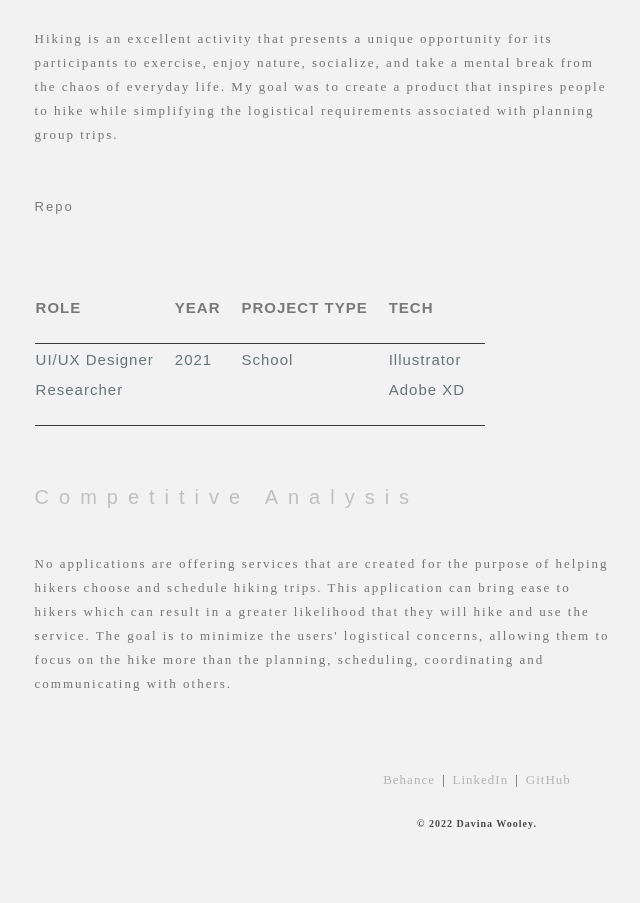
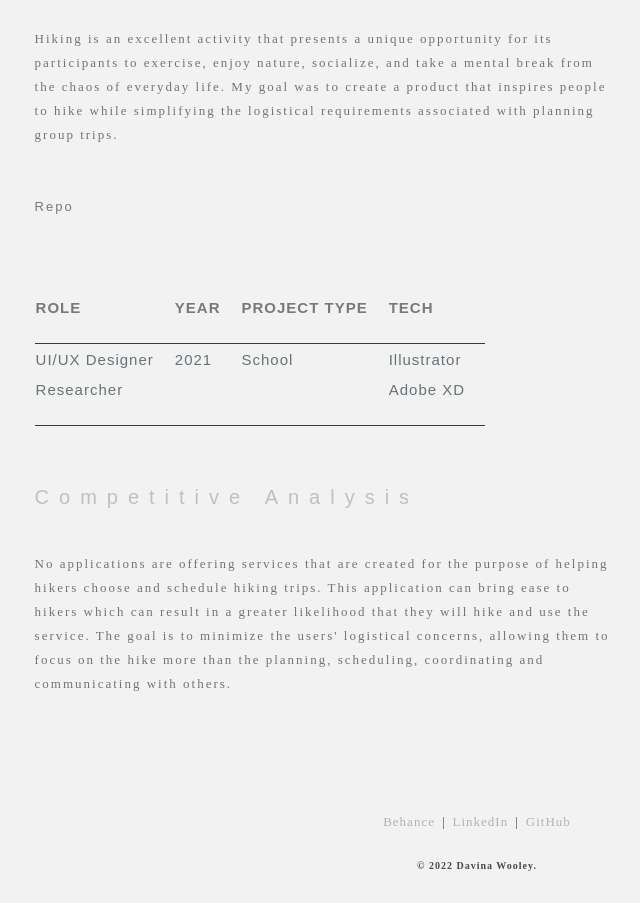
Before and after one commit to davinawooley/davinawooley.com, a plain HTML site: page root/html/sensorb.html in a window 1280 px wide. Shown: the part 441-1344 px from the top of the page, without its empty margins (163-803 px from the left). Before the commit the page ends 1302 px from the top, so only its background shows below. Drawn offline with nearby package versions, Linux system fonts and the light colour scheme; a web font is replaced by a local one.

Commit message:
updates for HH

```diff
--- a/root/css/hike.css
+++ b/root/css/hike.css
@@ -168,22 +168,20 @@ h2 {
 
 
 
+
     #footer {
+        padding-top: 50px;
+        bottom: 0;
+        width: 100%;
         font-family: jubilat-thin,serif;
         font-weight: 200;
         font-style: normal;
-        letter-spacing: 2px;
-
         display: table;
         text-align: center;
         margin-left: auto;
-        margin-right: auto;
-        padding-top: 8px;
         letter-spacing: 1px;
         color: rgb(74, 74, 74);
         font-size: 13px;
-        z-index: 20000;
-
     }
 
 h6 {
@@ -245,6 +243,7 @@ a {
         text-align: center;
         text-align: center;
         font-size: 13px;
+        color: rgb(74, 74, 74);
     }
     #bottomLinks {
         word-spacing: 10px;
@@ -286,6 +285,7 @@ screen and( min-width: 500px) {
 
         bottom: 0;
         width: 100%
+        color: rgb(74, 74, 74);
     }
 }
 
--- a/root/homeThreeJS/src/style.css
+++ b/root/homeThreeJS/src/style.css
@@ -4,11 +4,11 @@ body{
     padding: 0;
 }
 
-/* html,
+html,
 body
 {
     overflow: hidden;
-} */
+}
 
 /* load bar */
 .loading-bar
```
